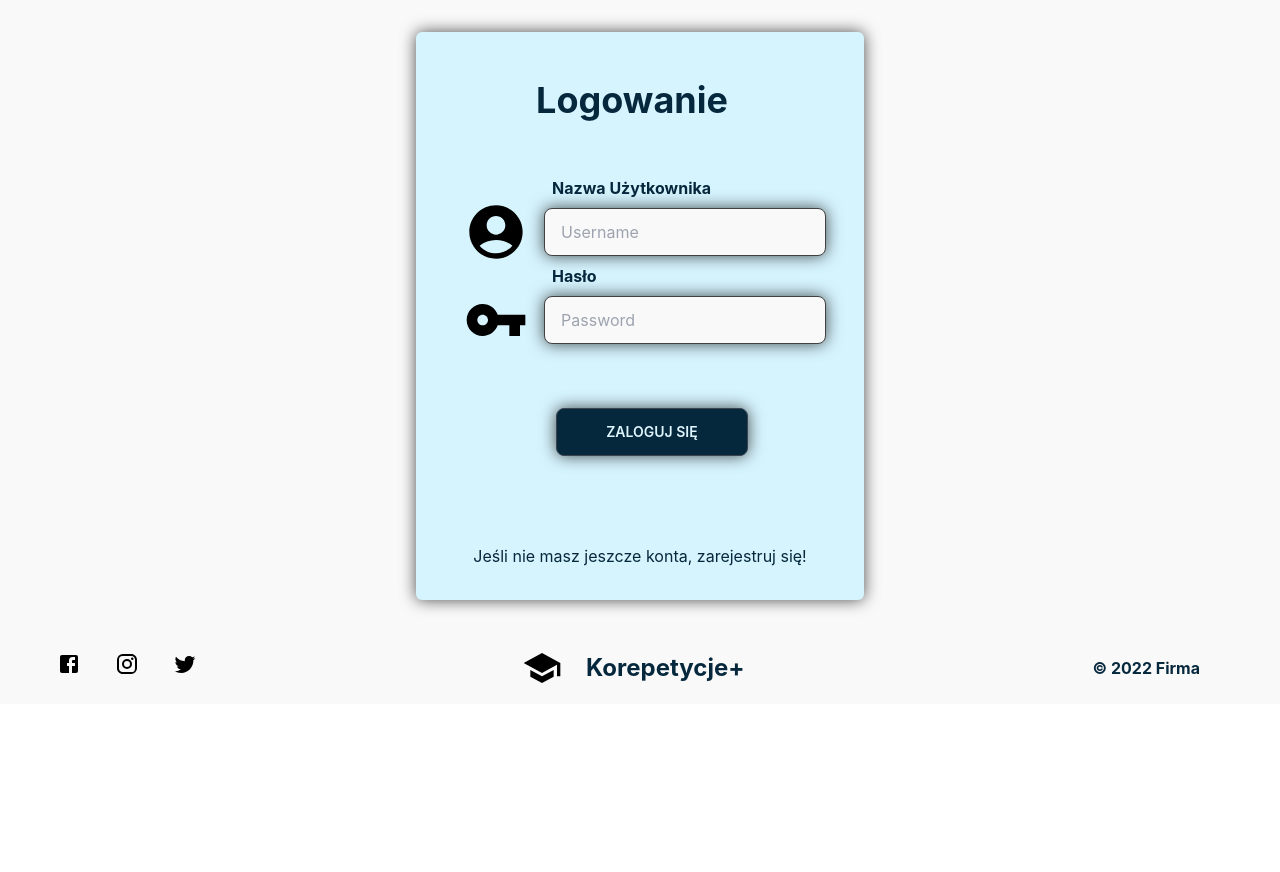
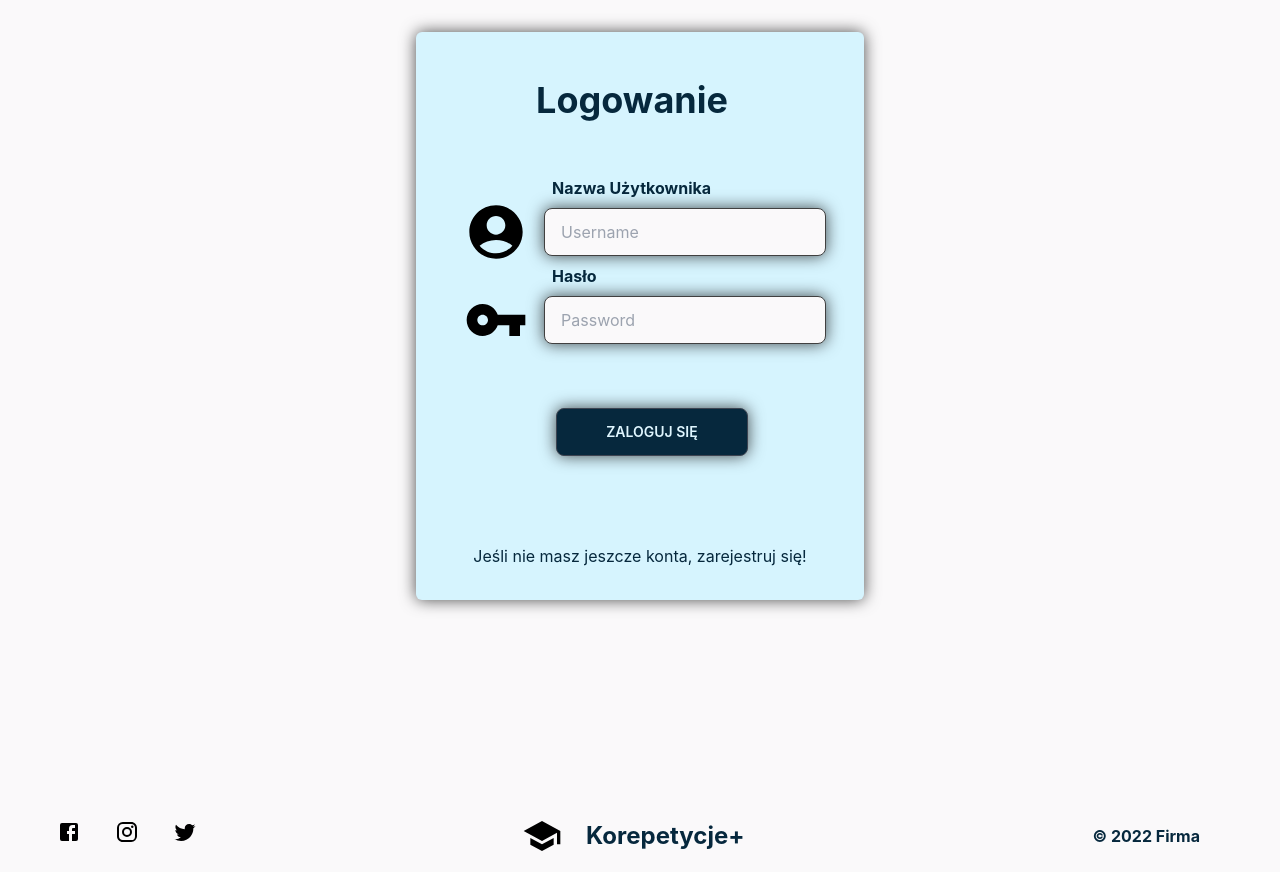
Before and after one commit to SamSepi0l-H3ll0-Fi3ND/Korepetycje-, a React (Create React App) app in the folder KorepetycjePlus/: page /signin in a window 1280 px wide. Before the commit the page ends 800 px from the top, so only its background shows below. Built offline with nearby package versions, Linux system fonts and the light colour scheme.

Commit message:
Fixed page size

```diff
--- a/KorepetycjePlus/src/pages/SignIn.js
+++ b/KorepetycjePlus/src/pages/SignIn.js
@@ -5,7 +5,8 @@ import VpnKeyIcon from "@mui/icons-material/VpnKey";
 import { Link } from "react-router-dom";
 const SignIn = () => {
   return (
-    <div className="max-h-screen">
+    <div>
+      <div className="h-screen">
         <div class="flex justify-center">
           <div class="grid rounded-md bg-[#d6f4fe] flex justify-center m-8  w-auto shadow-[0_0_16px_0_rgba(0,0,0,0.7)]">
             <div class="pt-6 px-10 text-center mr-4">
@@ -47,6 +48,7 @@ const SignIn = () => {
             </p>
           </div>
         </div>
+      </div>
       <div>
       <Footer></Footer>
       </div>
```
Lines whose indentation alone changed are shown as unchanged.
